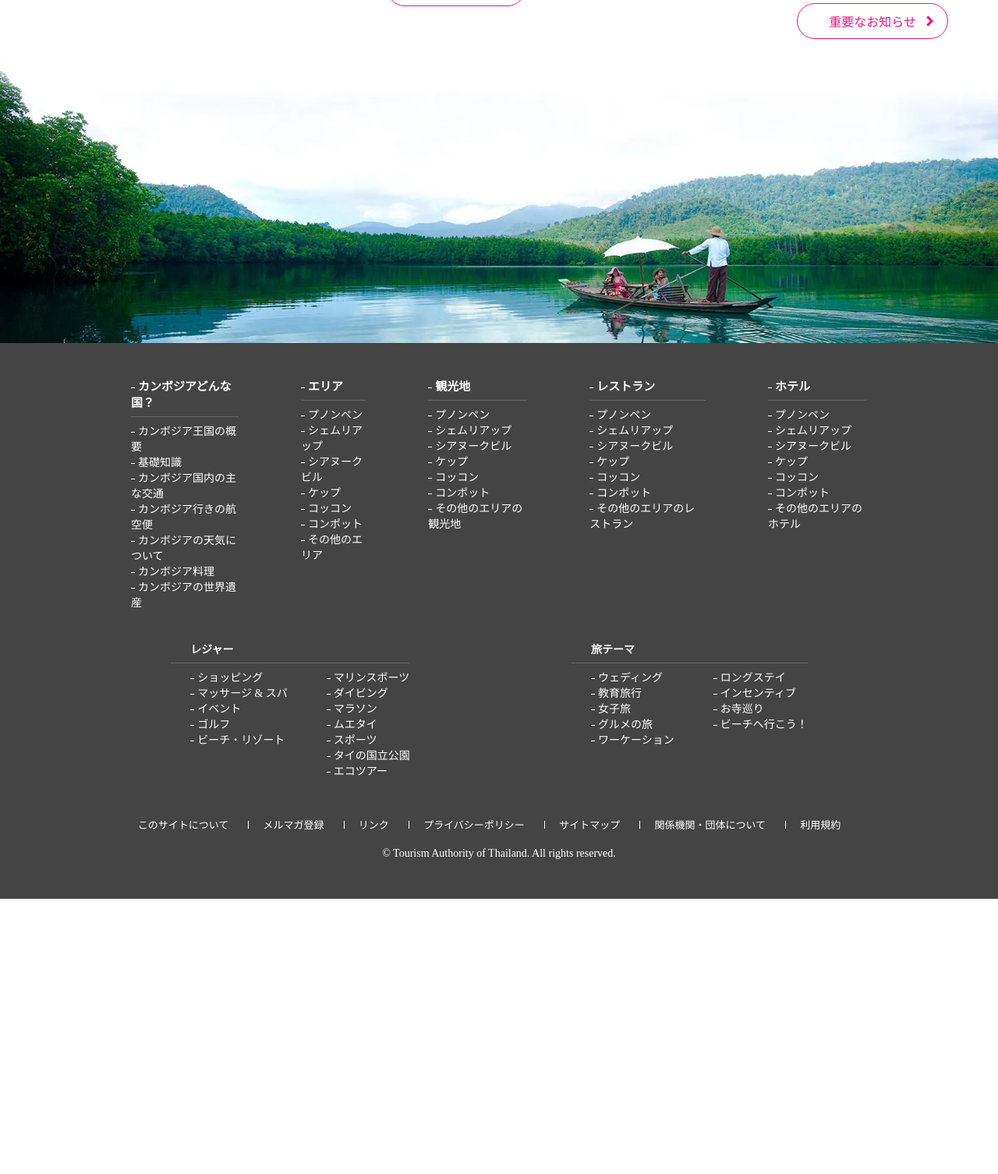
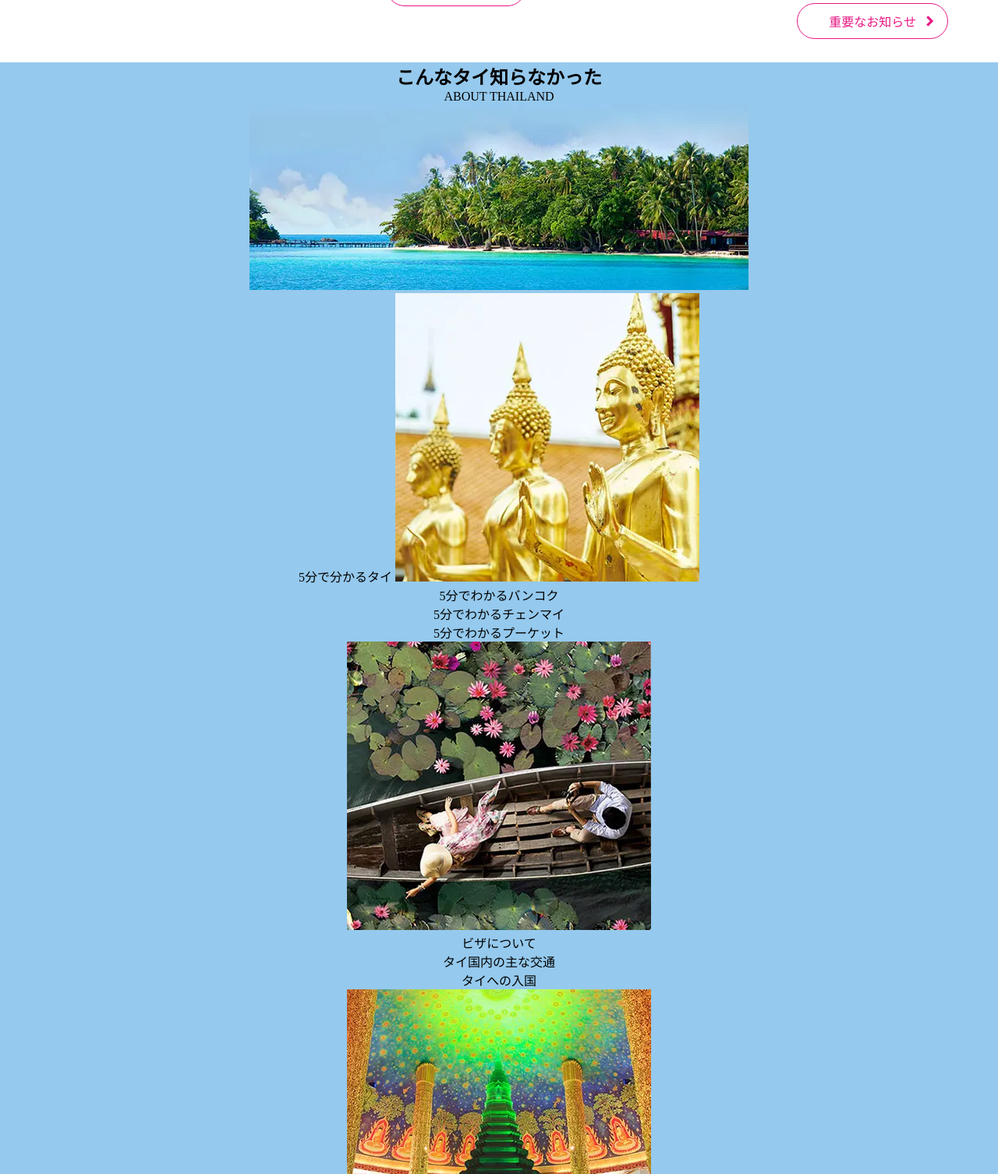
Before and after one commit to sreykeang/K, a website: page index.html in a window 1280 px wide. Shown: the part 1294-2800 px from the top of the page at 78% size. Before the commit the page ends 2447 px from the top, so only its background shows below. Drawn offline with nearby package versions, Linux system fonts and the light colour scheme.

Commit message:
middle-thailand

```diff
--- a/index.html
+++ b/index.html
@@ -267,6 +267,56 @@
         </div>
       </div>
     </div>
+    <div class="middle-thailand">
+      <h2>こんなタイ知らなかった</h2>
+      <div>ABOUT THAILAND</div>
+      <div>
+        <img src="img/about_thai_bg_sp.webp" alt="">
+      </div>
+      <div>
+          <a href="https://www.thailandtravel.or.jp/tag/5%E5%88%86%E3%81%A7%E3%82%8F%E3%81%8B%E3%82%8B/">5分で分かるタイ</a>
+          <img src="img/abt_thum_01.webp" alt="">
+      </div>
+      <ul>
+        <li>
+          <a href="https://www.thailandtravel.or.jp/first_bangkok_trip/">5分でわかるバンコク</a>
+        </li>
+        <li>
+          <a href="https://www.thailandtravel.or.jp/first-chiangmai-trip/">5分でわかるチェンマイ</a>
+        </li>
+        <li>
+          <a href="https://www.thailandtravel.or.jp/first-phuket-trip/">5分でわかるプーケット</a>
+        </li>
+      </ul>
+      <div>
+        <a href="https://www.thailandtravel.or.jp/about/outline/"></a>
+        <img src="img/abt_thum_02.webp" alt="">
+      </div>
+      <ul>
+        <li>
+          <a href="https://www.thailandtravel.or.jp/about/basic/">ビザについて</a>
+        </li>
+        <li>
+          <a href="https://www.thailandtravel.or.jp/about/trafficthai/">タイ国内の主な交通</a>
+        </li>
+        <li>
+          <a href="https://www.thailandtravel.or.jp/about/entry/">タイへの入国</a>
+        </li>
+      </ul>
+      <div>
+        <a href="https://www.thailandtravel.or.jp/areainfo/"></a>
+        <img src="img/abt_thum_03.webp" alt="">
+      </div>
+      <ul>
+        <li>
+          <a href="https://www.thailandtravel.or.jp/areainfo/bangkok/">バンコク</a>
+        </li>
+        <li>
+
+        </li>
+      </ul>
+
+    </div>
 
 
 
--- a/sass/project/_toppage.scss
+++ b/sass/project/_toppage.scss
@@ -87,5 +87,11 @@
     width: fit-content;
     padding: 10px 40px;
   }
-
 }
+.middle-thailand {
+  background-color: #95c9ed;
+  background-image: none;
+  background-size: cover;
+  width: 100%;
+  text-align: center;
+}
```
Also changed, not shown: css/project/index.css, css/style.css, img/about_thai_bg_sp.webp (added), img/abt_thum_01.webp (added), img/abt_thum_02.webp (added), img/abt_thum_03.webp (added), 2 other files.
